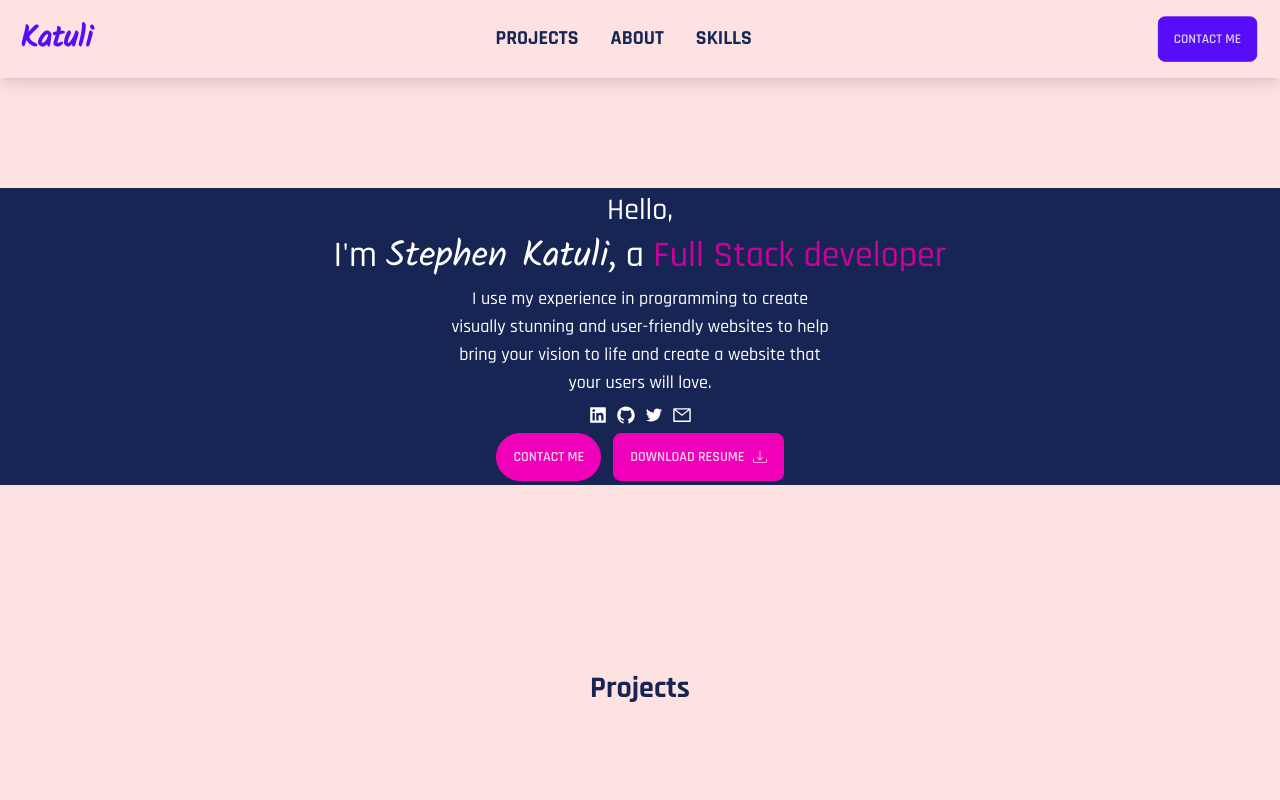
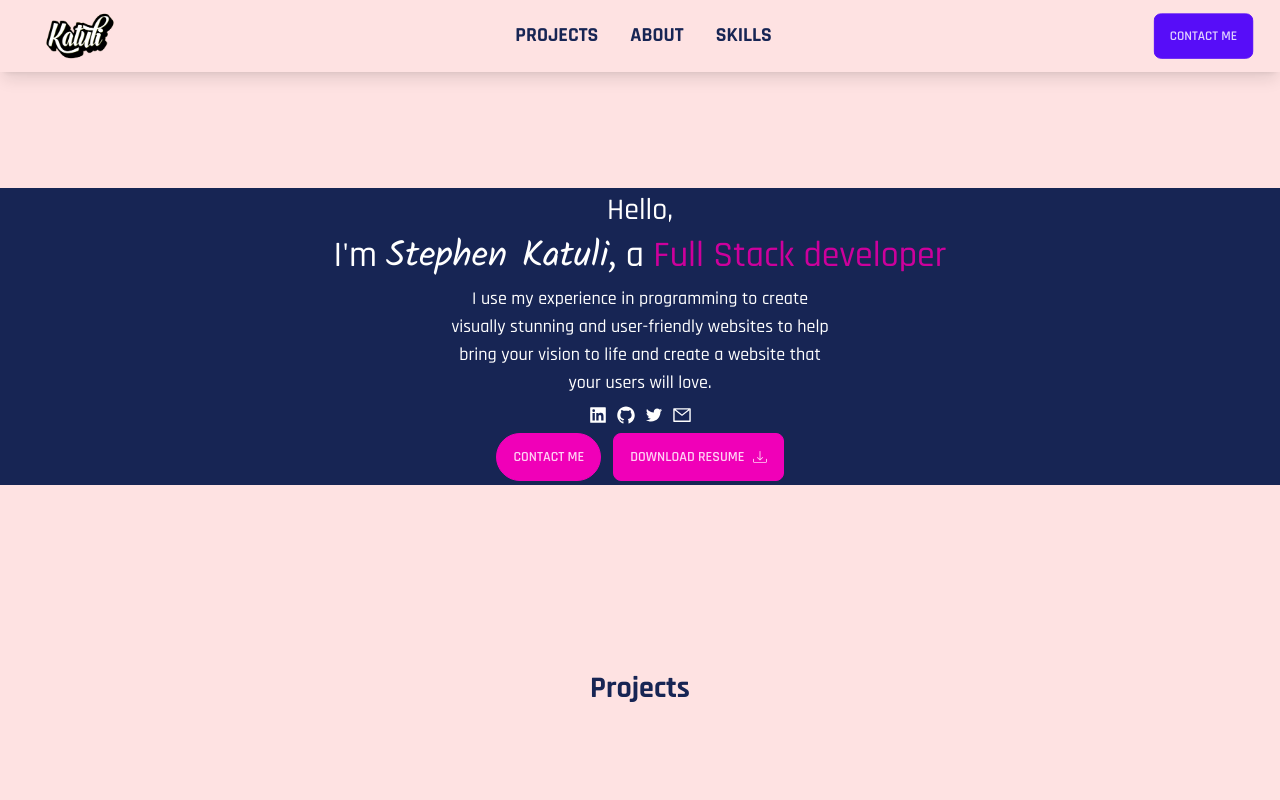
Before and after one commit to stephenkati/Professional-portfolio-v2, a React (Vite) app: page / in a window 1280 px wide. Shown: the top 800 px of the page. Built offline with nearby package versions, Linux system fonts and the light colour scheme.

Commit message:
Update logo

```diff
--- a/src/components/navigation/Navbar.jsx
+++ b/src/components/navigation/Navbar.jsx
@@ -2,6 +2,7 @@ import React, { useState } from 'react';
 import DesktopMenu from './DesktopMenu';
 import MobileMenu from './MobileMenu';
 import { FaBars } from 'react-icons/fa';
+import Logo from '/katuli_transparent.png'
 
 const Navbar = () => {
   const [isMobileMenuOpen, setIsMobileMenuOpen] = useState(false);
@@ -11,12 +12,12 @@ const Navbar = () => {
   };
 
   return (
-    <div className="bg-red-100 text-blue-950 font-bold w-screen p-3 shadow-lg fixed top-0 z-20">
-      <div className="w-full flex gap-1 justify-between text items-center px-2">
+    <div className="bg-red-100 text-blue-950 font-bold w-sc py-1 px-4 shadow-lg fixed top-0 z-20 w-screen">
+      <div className="w-full flex gap-1 justify-between text items-center px-2 py-0">
 
-        <h1 className="logo kalam text-left text-3xl text-primary">
-          Katuli
-        </h1>
+        <div className="logo kalam text-left text-3xl text-primary w-28 h-16 flex items-center">
+          <img src={Logo} alt="Katuli" className="w-full" />
+        </div>
 
         <div>
           <DesktopMenu />
```
